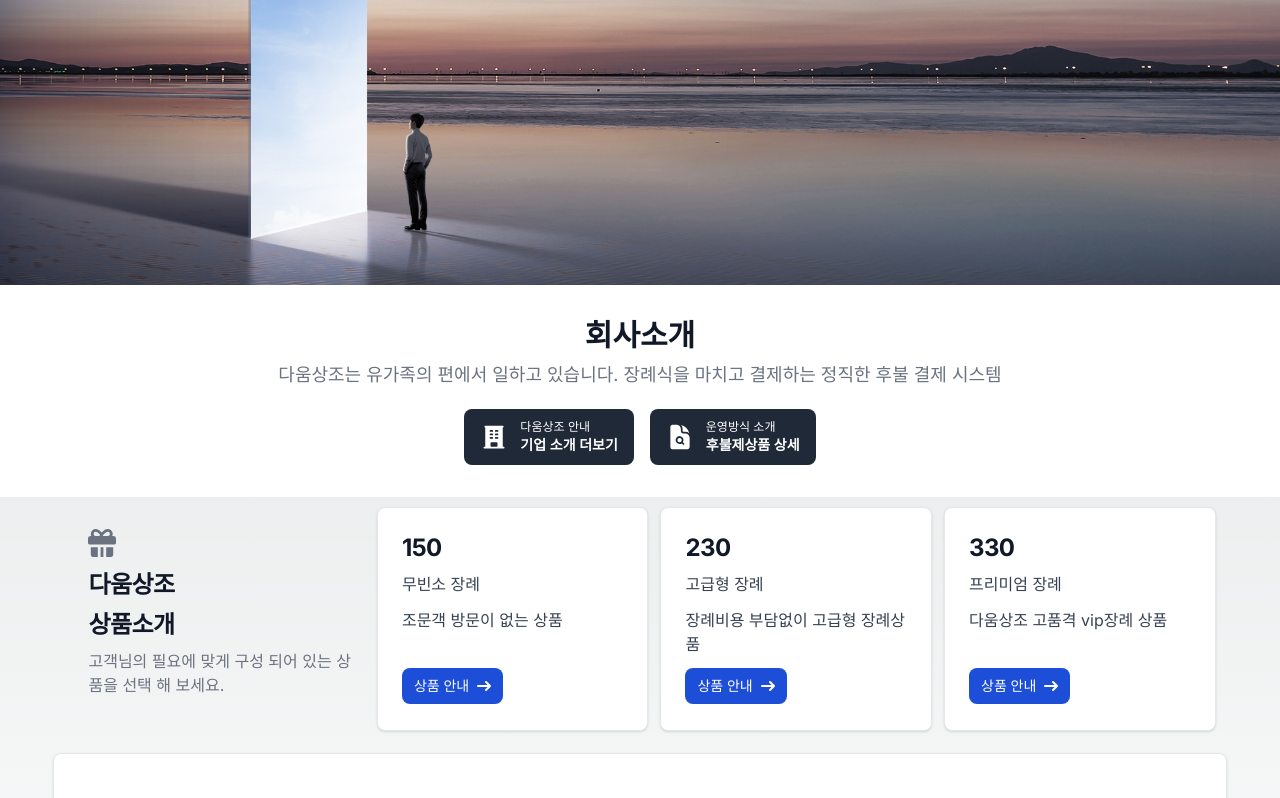
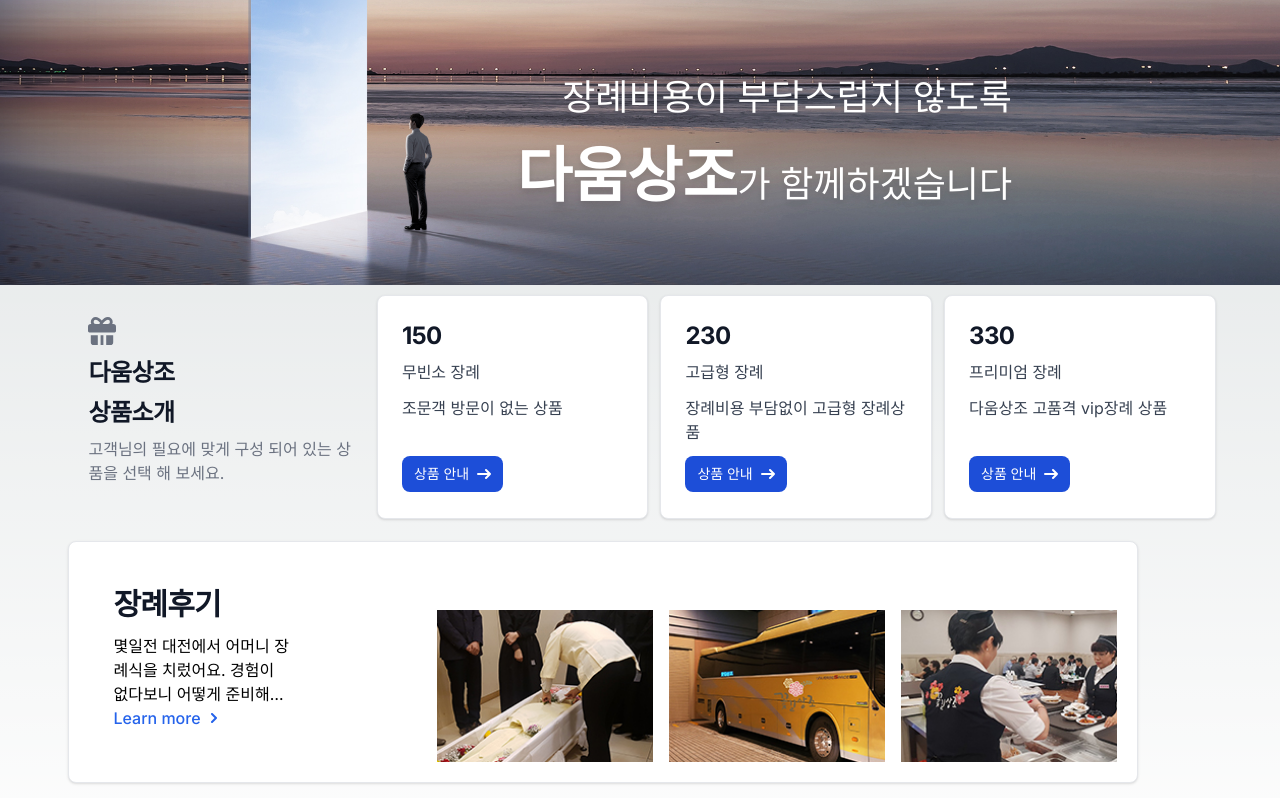
Before and after one commit to yeowool1010/new_DAWOM_funeral, a Next.js app in the folder new_dawom/: page / in a window 1280 px wide. Shown: the part 300-1098 px from the top of the page. Built offline with nearby package versions, Linux system fonts and the light colour scheme; no server answers.

Commit message:
💄 [main] 메인 이미지 다른 페이지에서도 보이는 이슈 해결_박여울

```diff
--- a/new_dawom/src/app/layout.tsx
+++ b/new_dawom/src/app/layout.tsx
@@ -5,7 +5,6 @@ import type { Metadata } from 'next'
 import { Inter } from 'next/font/google'
 import { Header, CallNav2, Footer, HomeCompanyInfo } from '../component/main-'
 import { RecoilRoot } from 'recoil'
-import Image from 'next/image'
 
 const inter = Inter({ subsets: ['latin'] })
 
@@ -26,10 +25,6 @@ export default function RootLayout({ children }: { children: React.ReactNode })
       <html lang="kr">
         <body className={inter.className}>
           <Header />
-          <div className="top-0 w-full h-full overflow-hidden bg-center bg-no-repeat bg-cover ">
-            <Image src="/img/main/visual01.jpg" alt="Description" layout="responsive" width={1000} height={200} />
-          </div>
-          <HomeCompanyInfo />
           <div className="flex flex-col items-center">
             <CallNav2 />
             {children}
--- a/new_dawom/src/app/page.tsx
+++ b/new_dawom/src/app/page.tsx
@@ -1,7 +1,25 @@
 import { HomeComponent } from '../component/main-'
 import { SectionContainer } from '../containers'
 import { Header, CallNav2, Footer } from '../component/main-'
+import Image from 'next/image'
 
 export default function Home() {
-  return <HomeComponent />
+  return (
+    <>
+      <div className="relative w-full h-full overflow-hidden">
+        <Image src="/img/main/visual01.jpg" alt="Description" layout="responsive" width={1000} height={200} />
+        <div className="absolute top-0 flex flex-col items-center justify-end w-full h-full p-4 right-3">
+          <div className="w-full drop-shadow-lg Tab:pb-16">
+            <p className="py-2 pl-2 pr-0 text-sm font-medium text-right text-white Tab:py-7 PC:pr-60 Tab:text-2xl PC:text-4xl">
+              장례비용이 부담스럽지 않도록
+            </p>
+            <p className="pb-0 pl-2 pr-0 text-sm font-medium text-right text-white Tab:text-2xl PC:pr-60 PC:text-4xl">
+              <span className="text-base font-black Tab:text-4xl PC:text-6xl">다움상조</span>가 함께하겠습니다
+            </p>
+          </div>
+        </div>
+      </div>
+      <HomeComponent />
+    </>
+  )
 }
--- a/new_dawom/src/component/main-/Header.tsx
+++ b/new_dawom/src/component/main-/Header.tsx
@@ -44,7 +44,7 @@ export function Header() {
   return (
     <>
       <nav
-        className={` transition-opacity duration-300 sticky top-0 z-50 flex flex-wrap items-center justify-between p-6 bg-stone-600 PC:px-64 pt-10`}
+        className={`transition-opacity duration-300 sticky top-0 z-50 flex flex-wrap items-center justify-between p-6 bg-stone-600 PC:px-64 pt-10`}
         // className={`${
         //   isScrollDown ? 'opacity-100' : 'opacity-70'
         // } transition-opacity duration-300 sticky top-0 z-50 flex flex-wrap items-center justify-between p-6 bg-stone-600 PC:px-64 pt-10`}
--- a/new_dawom/src/component/main-/HomeComponent.tsx
+++ b/new_dawom/src/component/main-/HomeComponent.tsx
@@ -1,17 +1,11 @@
 import { MainContainer, MainInnerContainer } from '../../containers'
 import { MainReview } from '../main-'
-import Image from 'next/image'
 
 export function HomeComponent() {
   return (
     <>
-      <div className="flex flex-col ">
-        {/* <div className="top-0 w-full h-full overflow-hidden bg-center bg-no-repeat bg-cover ">
-          <Image src="/img/main/visual01.jpg" alt="Description" layout="responsive" width={1000} height={200} />
-        </div> */}
-        {/* 다움상조 회사소개 + 후불제상조 소개 */}
-
-        <div className="flex flex-col items-center w-full p-2 Tab:flex-row">
+      <div className="flex flex-col">
+        <div className="flex flex-col items-center w-full p-2 overflow-hidden Tab:flex-row">
           {/* <div className="Tab:flex-row"> */}
           {/* 상품 소개 태그 */}
           {/* <div className="max-w-sm min-w-[200px] p-6 bg-white border border-gray-200 rounded-lg shadow dark:bg-gray-800 dark:border-gray-700"> */}
@@ -132,8 +126,8 @@ export function HomeComponent() {
           </div>
         </div>
         {/* </div> */}
+        <MainReview />
       </div>
-      <MainReview />
     </>
   )
 }
--- a/new_dawom/src/component/main-/MainReview.tsx
+++ b/new_dawom/src/component/main-/MainReview.tsx
@@ -2,7 +2,7 @@ import Image from 'next/image'
 
 export function MainReview() {
   return (
-    <div className="flex flex-col items-center w-11/12 p-3 m-3 bg-white border border-gray-200 rounded-lg shadow Tab:items-start Tab:flex-row dark:bg-gray-800 dark:border-gray-700">
+    <div className="flex flex-col items-center w-11/12 p-3 m-3 overflow-hidden bg-white border border-gray-200 rounded-lg shadow Tab:items-start Tab:flex-row dark:bg-gray-800 dark:border-gray-700">
       <div className="Tab:w-1/3" id="defaultTabContent">
         <div
           className="p-4 bg-white rounded-lg md:p-8 dark:bg-gray-800"
```
